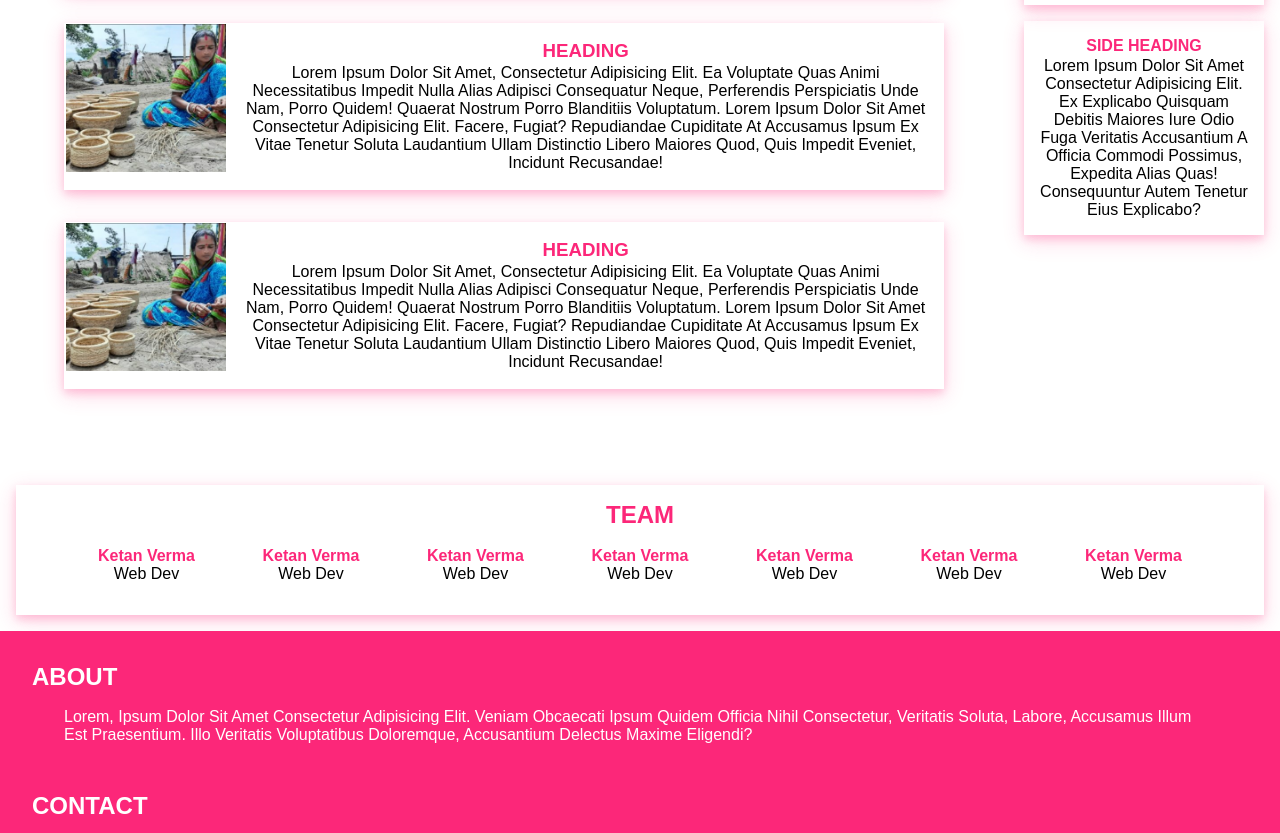
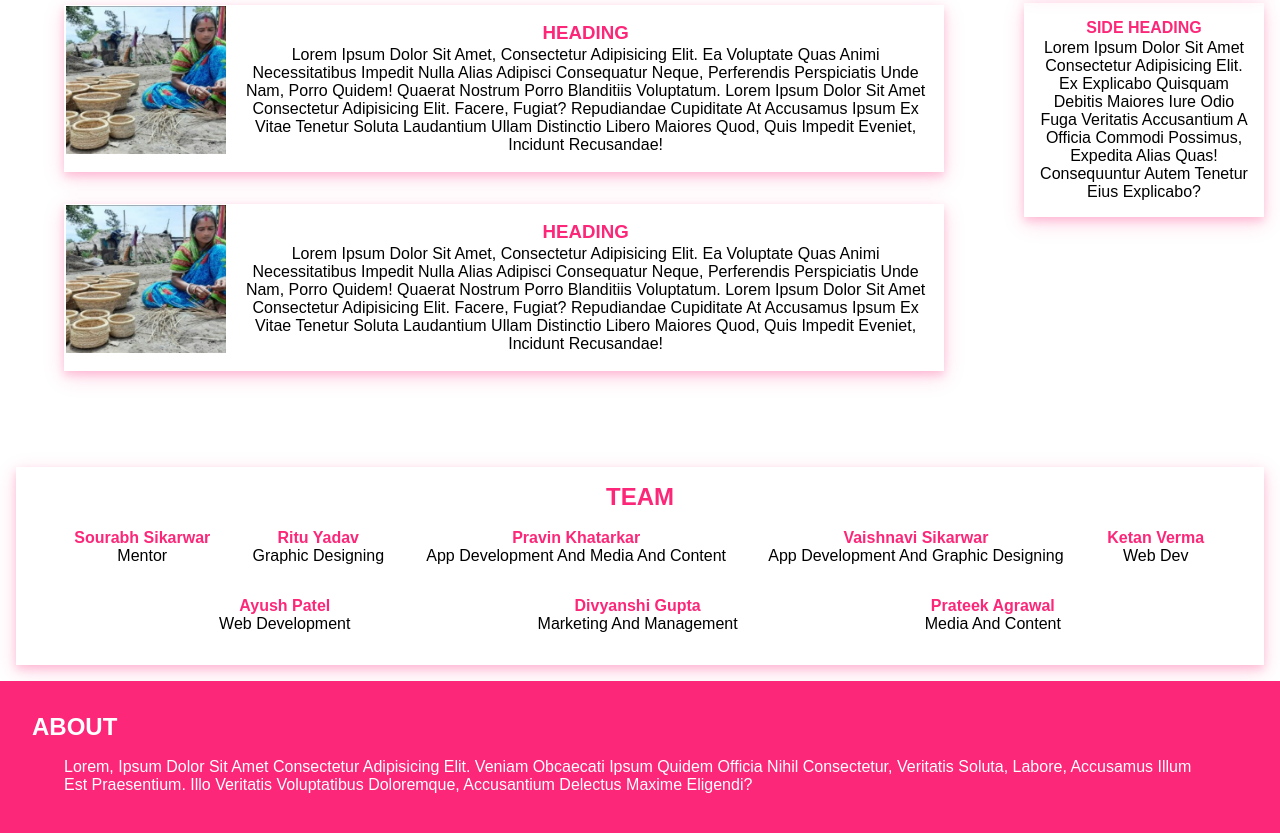
Before and after one commit to Ketan-Verma/maatra, a plain HTML site: page index.html in a window 1280 px wide. Shown: the part 700-1533 px from the top of the page. Drawn offline with Linux system fonts and the light colour scheme.

Commit message:
Update index.html

```diff
--- a/index.html
+++ b/index.html
@@ -31,8 +31,8 @@
         <div class="img-one"><img src="./img-assets/Womens.jpg" alt=""></div>
     </div>
     <div class="main-heading">
-        <h2>Heading</h2>
-        <p>Lorem ipsum dolor, sit amet consectetur adipisicing elit. Maiores praesentium nihil eveniet velit placeat exercitationem cumque magnam pariatur. Voluptatem similique aperiam fugiat sit quo exercitationem repellat architecto ut maiores expedita.</p>
+        <h2>What Is Women Empowerment</h2>
+        <p>Women's empowerment can be defined to promoting women's sense of self-worth, their ability to determine their own choices, and their right to influence social change for themselves and others.</p>
     </div>
  <div class="container">
         <div class="cards">
@@ -92,9 +92,37 @@
                 <div class="sub-child">
                     <!-- <div class="img-sub">
                         <img src="./team-img/ketan.jpg" alt="">
+
+
+
+
+
+
+
+
+
+
+
                     </div> -->
-                    <h5>Ketan Verma</h5>
-                    <p>Web Dev</p>
+                    <h5>Sourabh Sikarwar</h5>
+                    <p>Mentor</p>
+                </div>
+                <div class="sub-child">
+
+                    <h5>Ritu Yadav</h5>
+                    <p>Graphic Designing</p>
+                </div>
+                <div class="sub-child">
+
+                    <h5>Pravin Khatarkar</h5>
+                    <p>
+App Development and Media and content</p>
+                </div>
+                <div class="sub-child">
+
+                    <h5>Vaishnavi Sikarwar</h5>
+                    <p>
+App Development and Graphic Designing</p>
                 </div>
                 <div class="sub-child">
 
@@ -103,29 +131,25 @@
                 </div>
                 <div class="sub-child">
 
-                    <h5>Ketan Verma</h5>
-                    <p>Web Dev</p>
+                    <h5>Ayush Patel</h5>
+                    <p>
+Web Development</p>
                 </div>
                 <div class="sub-child">
 
-                    <h5>Ketan Verma</h5>
-                    <p>Web Dev</p>
+                    <h5>Divyanshi Gupta
+</h5>
+                    <p>Marketing and Management
+</p>
                 </div>
-                <div class="sub-child">
+                     <div class="sub-child">
 
-                    <h5>Ketan Verma</h5>
-                    <p>Web Dev</p>
+                    <h5>Prateek Agrawal</h5>
+                    <p>
+Media And Content</p>
                 </div>
-                <div class="sub-child">
 
-                    <h5>Ketan Verma</h5>
-                    <p>Web Dev</p>
-                </div>
-                <div class="sub-child">
 
-                    <h5>Ketan Verma</h5>
-                    <p>Web Dev</p>
-                </div>
             </div>
 
           </div>
```
